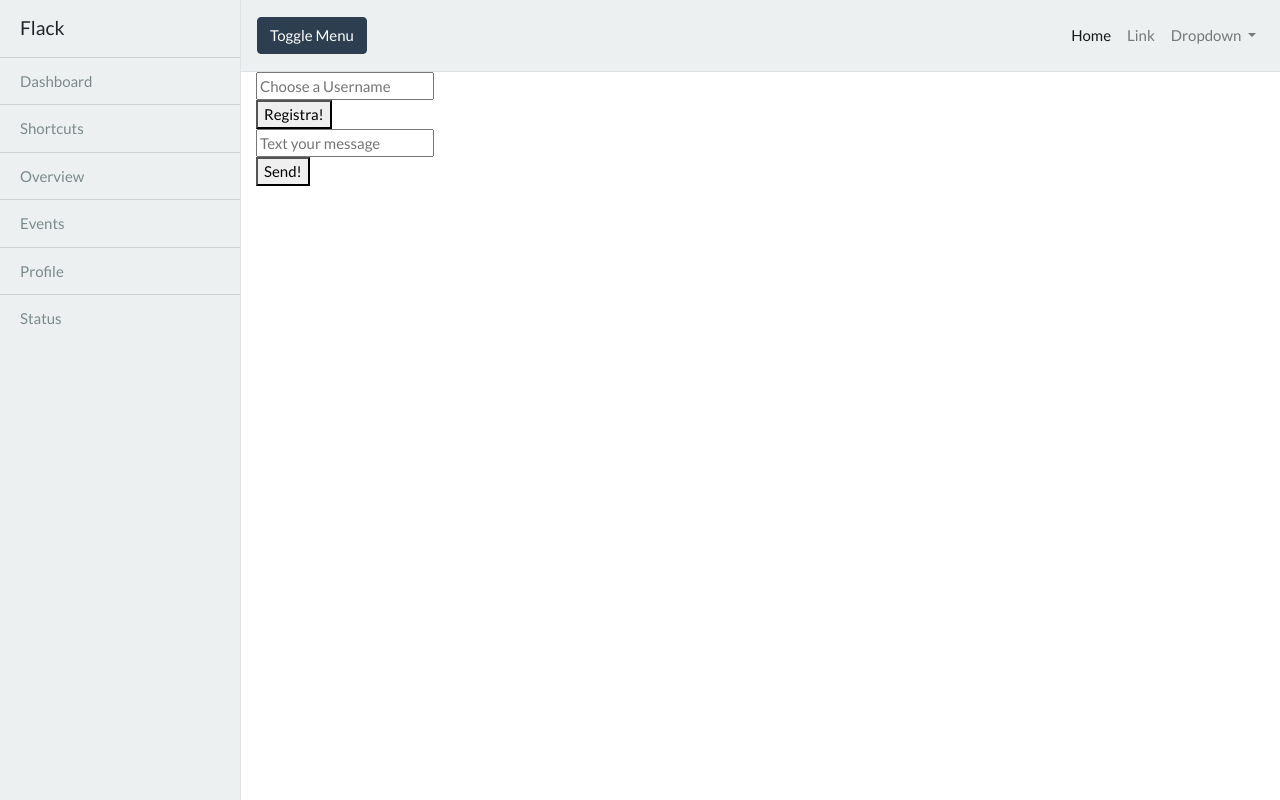
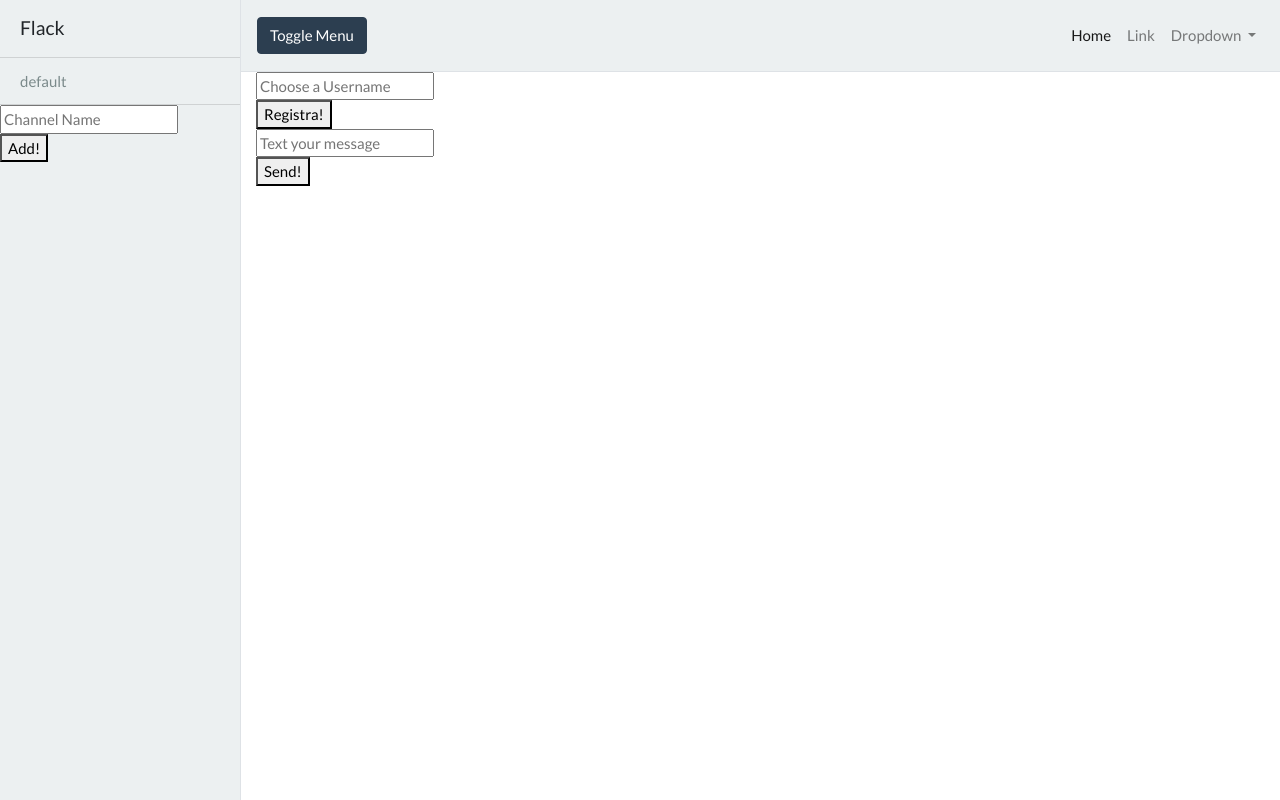
Before and after one commit to depontimatteo/cs50_project2, a Flask app: page / in a window 1280 px wide. Run offline with Flask 2, Linux system fonts and the light colour scheme; some libraries are stand-ins or nearby versions.

Commit message:
aggiunta gestione canali

```diff
--- a/application.py
+++ b/application.py
@@ -9,13 +9,23 @@ socketio = SocketIO(app)
 
 title = "Flack"
 
+channels = ["default"]
+
 
 @app.route("/")
 def index():
      title = "Flack"
-     return render_template("index.html", title=title)
+     return render_template("index.html", title=title, channels=channels)
 
 @socketio.on("send message")
-def socket_response(data):
+def send_message(data):
      json = data["json"]
      emit("broadcast message", {"json": json }, broadcast=True)
+
+@socketio.on("add channel")
+def add_channel(data):
+     json_str = data["json"]
+     json_obj = json.loads(json_str)
+     if(json_obj['channel_name'] not in channels):
+          channels.append(json_obj['channel_name'])
+          emit("add channel", {"json": json_str }, broadcast=True)
--- a/static/index.js
+++ b/static/index.js
@@ -30,6 +30,14 @@ document.addEventListener("DOMContentLoaded", () => {
             var json = '{ "message":"'+message+'", "username":"'+localStorage.getItem('username')+'"}';
             socket.emit("send message", {"json": json});
         };
+
+        document.querySelector("#add_channel").onclick = () => {
+            //alert("lancio emit");
+            channel_name = document.querySelector('#channel_name_p').value;
+            var json = '{ "channel_name":"'+channel_name+'" }';
+            socket.emit("add channel", {"json": json});
+        };
+
     });
 
     socket.on("broadcast message", data => {
@@ -41,4 +49,10 @@ document.addEventListener("DOMContentLoaded", () => {
                                                             '</div>'+
                                                         '</div>';
     });
+
+    socket.on("add channel", data => {
+        var json = JSON.parse(data.json)
+
+        document.querySelector("#channels").innerHTML +=   '<a href="#" class="list-group-item list-group-item-action bg-light">'+json.channel_name+'</a>';
+    });
 });
--- a/templates/layout.html
+++ b/templates/layout.html
@@ -24,13 +24,21 @@
             {{ title }}
           {% endif %}
         </div>
-        <div class="list-group list-group-flush">
-          <a href="#" class="list-group-item list-group-item-action bg-light">Dashboard</a>
-          <a href="#" class="list-group-item list-group-item-action bg-light">Shortcuts</a>
-          <a href="#" class="list-group-item list-group-item-action bg-light">Overview</a>
-          <a href="#" class="list-group-item list-group-item-action bg-light">Events</a>
-          <a href="#" class="list-group-item list-group-item-action bg-light">Profile</a>
-          <a href="#" class="list-group-item list-group-item-action bg-light">Status</a>
+        <div class="list-group list-group-flush" id="channels">
+          {% for channel in channels %}
+            <a href="#" class="list-group-item list-group-item-action bg-light">{{ channel }}</a>
+          {% endfor %}
+          </div>
+        <div class="row">
+          <div class="col-sm-6 col-md-6 col-lg-6 col-xl-6 col-xs-12">
+            <input type="text" name="channel_name_p" id="channel_name_p" placeholder="Channel Name">
+            <span name="channel_name" id="channel_name"></span>
+          </div>
+        </div>
+        <div class="row">
+          <div class="col-sm-6 col-md-6 col-lg-6 col-xl-6 col-xs-12">
+            <button id="add_channel">Add!</button>
+          </div>
         </div>
       </div>
       <!-- /#sidebar-wrapper -->
```
